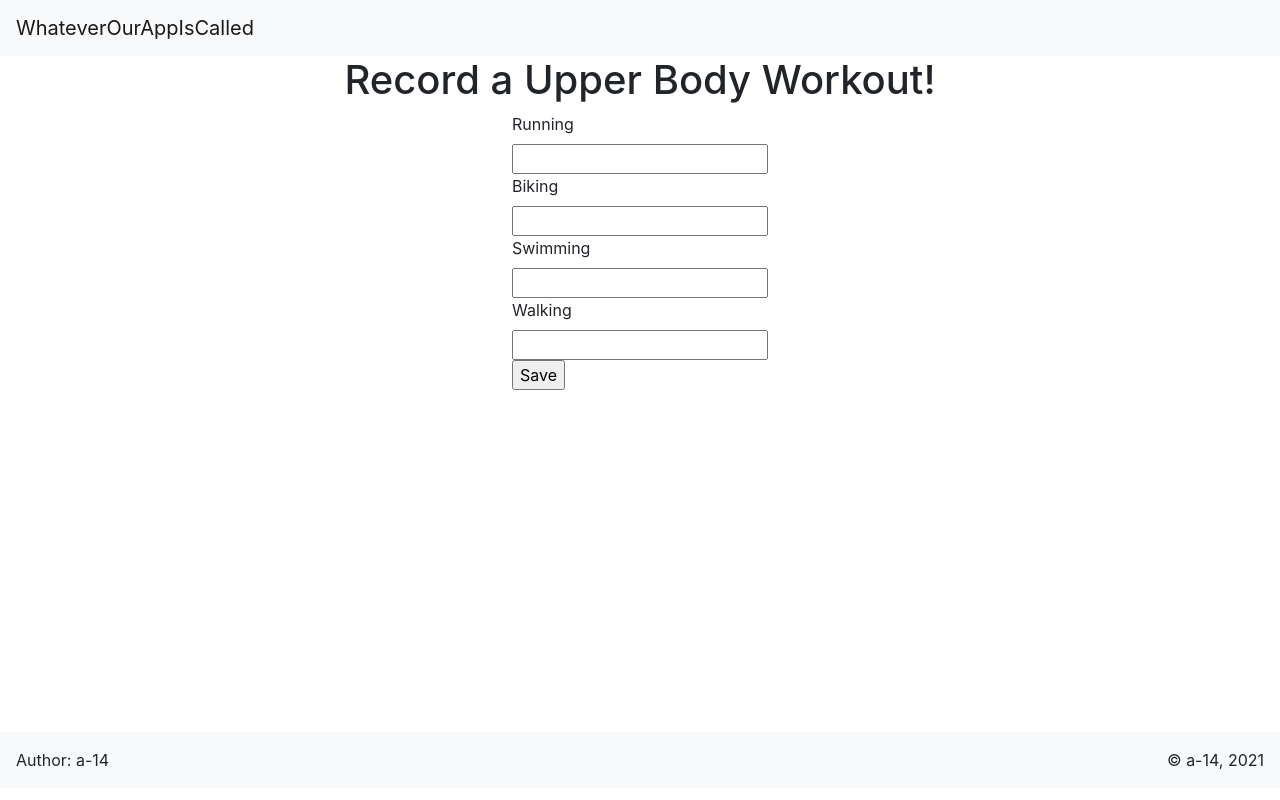
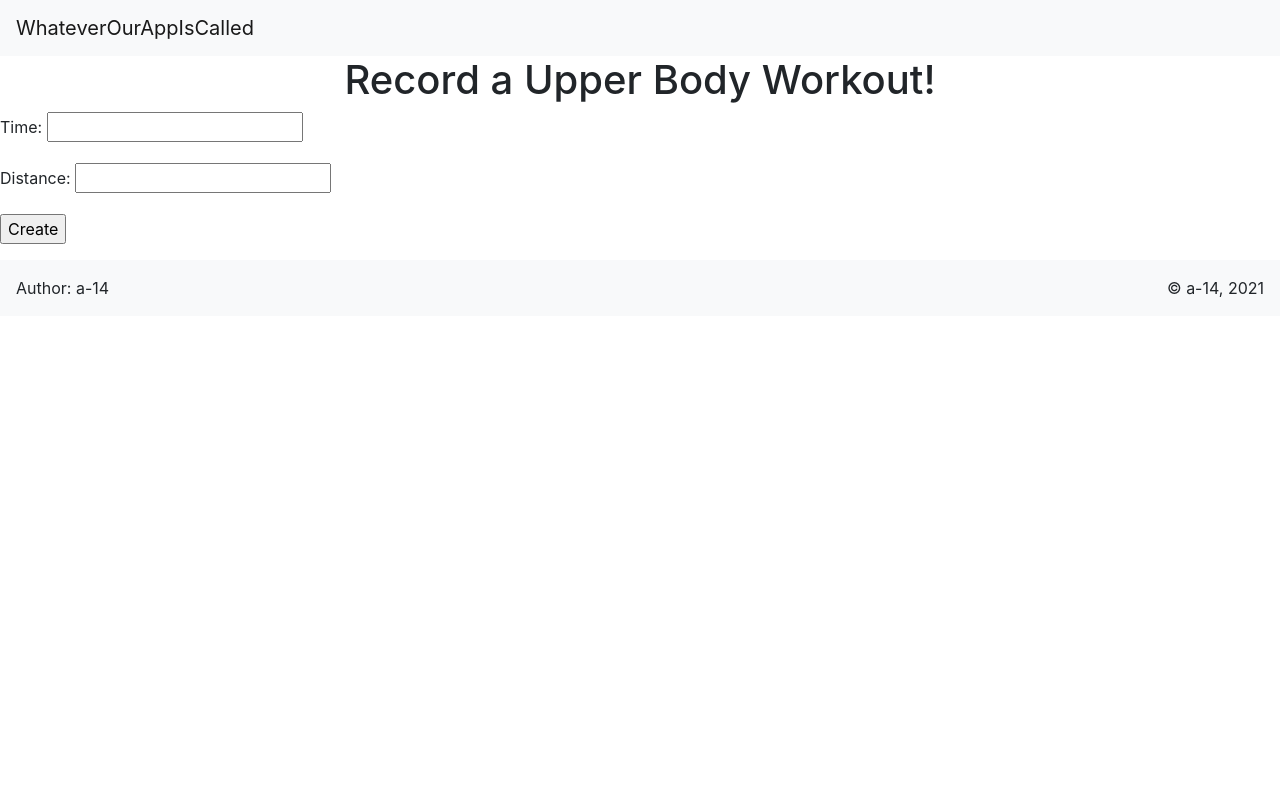
Before and after one commit to tyjclift/exercise-gamification, a Django app: page /cardio/ in a window 1280 px wide. Run offline with Django 3.2, Linux system fonts and the light colour scheme; some libraries are stand-ins or nearby versions.

Commit message:
Add Cardio model, view, and html

```diff
--- a/index/models.py
+++ b/index/models.py
@@ -7,10 +7,17 @@ from django import forms
 # Create your models here.
 
 class Cardio(models.Model):
-    running = models.CharField(max_length=10)
-    biking = models.CharField(max_length=10)
-    swimming = models.CharField(max_length=10)
-    walking = models.CharField(max_length=10)
+    # running = models.CharField(max_length=10)
+    # biking = models.CharField(max_length=10)
+    # swimming = models.CharField(max_length=10)
+    # walking = models.CharField(max_length=10)
+    time = models.CharField(max_length=10, default='')
+    distance = models.CharField(max_length=10, default='')
+
+class CardioForm(forms.ModelForm):
+    class Meta:
+        model = Cardio
+        fields = ['time', 'distance']
 
 class LowerBody(models.Model):
     squats = models.CharField(max_length=4)
@@ -31,4 +38,4 @@ class UpperBody(models.Model):
 class UpperBodyForm(forms.ModelForm):
     class Meta:
         model = UpperBody
-        fields = ['sets','reps']
+        fields = ['reps','sets']
--- a/index/templates/index/cardio_form.html
+++ b/index/templates/index/cardio_form.html
@@ -6,11 +6,16 @@
 
 <h1 class="d-flex justify-content-center">Record a Upper Body Workout!</h1>
 
-<div class="d-flex justify-content-center" style="min-height:77.5vh">
+<form action="" method="post">{% csrf_token %}
+    {{ form.as_p }}
+    <input type="submit" value="Create" />
+</form>
+
+<!-- <div class="d-flex justify-content-center" style="min-height:77.5vh">
     <form method="post">{% csrf_token %}
         {{ form|crispy|cut:"*" }}
         <input type="submit" value="Save">
     </form>
-</div>
+</div> -->
 
 {% endblock content %}
--- a/index/urls.py
+++ b/index/urls.py
@@ -6,8 +6,9 @@ from . import views
 urlpatterns = [
     path("", views.IndexView.as_view(), name="index"),
     path("accounts/", include("allauth.urls")),
-    path("cardio/", views.CardioView.as_view(), name="cardio"),
+   # path("cardio/", views.CardioView.as_view(), name="cardio"),
     path("lower/", views.LowerBodyView.as_view(), name="lower"),
    # path("upper/", views.UpperBodyView.as_view(), name="upper"),
     path("upper/", views.UpperBodyView, name="upper"),
+    path("cardio/", views.CardioView, name="cardio"),
 ]
--- a/index/views.py
+++ b/index/views.py
@@ -8,22 +8,17 @@ from .models import *
 class IndexView(generic.TemplateView):
     template_name = 'index.html'
 
-class CardioView(CreateView):
-    model = Cardio
-    fields = ['running', 'biking', 'swimming', 'walking']
-    success_url = "index/"
+# class CardioView(CreateView):
+#     model = Cardio
+#     fields = ['running', 'biking', 'swimming', 'walking']
+#     success_url = "index/"
 
 class LowerBodyView(CreateView):
     model = LowerBody
     fields = ['squats', 'lunges', 'calf_raises', 'leg_press', 'deadlifts']
     success_url = "index/"
 
-# class UpperBodyView(CreateView):
-#     model = UpperBody
-#     fields = ['pushups', 'pullups', 'back_row', 'bicep_curl', 'tricep_extension']
-#     success_url = "index/"
-
-
+# https://stackoverflow.com/questions/22739701/django-save-modelform
 def UpperBodyView(request):
     form = UpperBodyForm(request.POST or None)
     if form.is_valid():
@@ -34,26 +29,12 @@ def UpperBodyView(request):
 
     return render(request, 'index/upperbody_form.html', context)
 
-# def parse_thoughts(request):
-# 	thoughts_var = Thoughts(title_text=request.POST['title_text'],
-# 		deep_thought_text=request.POST['deep_thought_text'])
-# 	thoughts_var.save()
+def CardioView(request):
+    form = CardioForm(request.POST or None)
+    if form.is_valid():
+        form.save()
+        querey_list = Cardio.objects.all()
+        return render(request, 'index.html', {'querey_list': querey_list})
+    context = {'form': form }
 
-# 	return HttpResponseRedirect(reverse('polls:thoughts'))
-
-
-# def upper_body_list(request):
-# 	querey_list = UpperBodyForm.objects.all()
-# 	print(querey_list)
-# 	return render(request, 'index.html', {'querey_list': querey_list})
-
-
-
-# class CreateUpperBodyView(CreateView):
-#     model = UpperBody
-#     form_class = UpperBodyForm
-#     # template_name = 'index/upperbody_form.html'
-#     success_url = '/index'
-
-# class ResultView(generic.ListView):
-#     # model =
+    return render(request, 'index/cardio_form.html', context)
```
